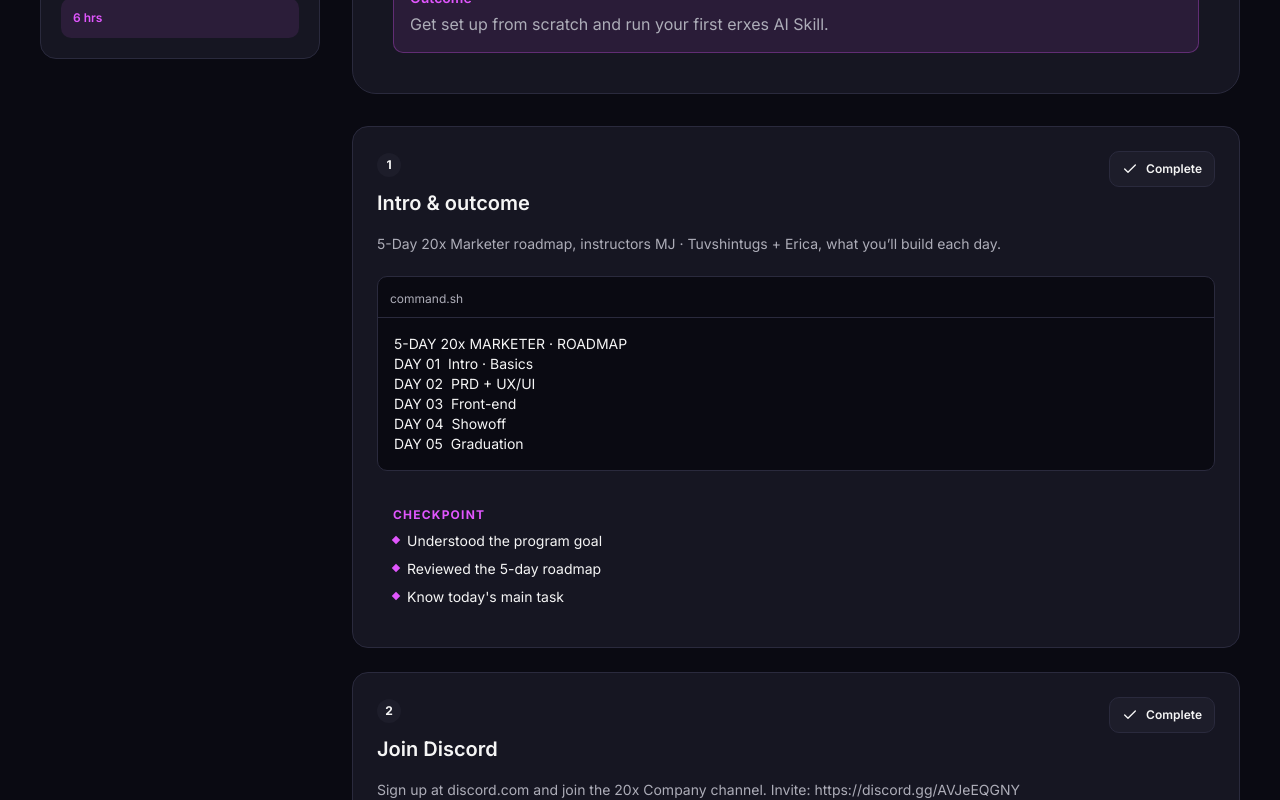
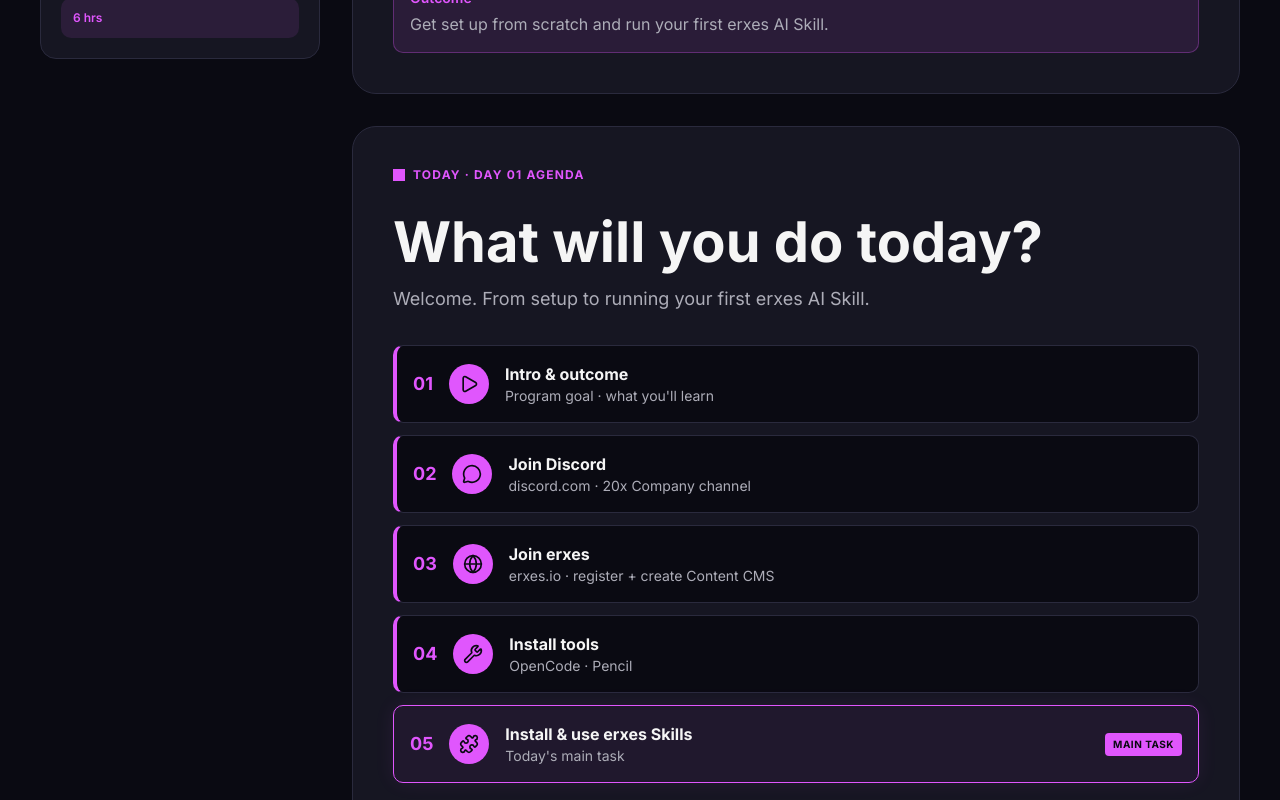
Before and after one commit to Enkhuushka/erxes-20x-web, a Next.js app: page /en/day/1 in a window 1280 px wide. Shown: the part 440-1240 px from the top of the page. Built offline with nearby package versions, Linux system fonts and the light colour scheme; no server answers.

Commit message:
chore: initial site build

```diff
--- a/messages/en.json
+++ b/messages/en.json
@@ -95,6 +95,10 @@
     "copied": "Copied",
     "openLink": "Open",
     "scan": "Scan QR",
+    "agendaEyebrow": "TODAY · DAY 0{day} AGENDA",
+    "agendaTitle": "What will you do today?",
+    "agendaLead": "Welcome. From setup to running your first erxes AI Skill.",
+    "mainTask": "MAIN TASK",
     "checkpoint": "Checkpoint",
     "complete": "Complete",
     "completed": "Done",
--- a/messages/mn.json
+++ b/messages/mn.json
@@ -95,6 +95,10 @@
     "copied": "Хуулбарлалаа",
     "openLink": "Нээх",
     "scan": "QR унших",
+    "agendaEyebrow": "ӨНӨӨДӨР · DAY 0{day} AGENDA",
+    "agendaTitle": "Өнөөдөр та юу хийх вэ?",
+    "agendaLead": "Тавтай морил. Setup-аас эхлээд эхний AI Skill-ээ ашиглах хүртэл.",
+    "mainTask": "ӨНӨӨДРИЙН ГОЛ ДААЛГАВАР",
     "checkpoint": "Checkpoint",
     "complete": "Дуусгах",
     "completed": "Дууссан",
--- a/src/components/sections/DayPage.tsx
+++ b/src/components/sections/DayPage.tsx
@@ -4,7 +4,14 @@
 import { useLocale, useTranslations } from "next-intl";
 import { useState } from "react";
 import { motion } from "framer-motion";
-import { ArrowLeft, ArrowRight, Check, CheckCheck, ExternalLink } from "lucide-react";
+import { ArrowLeft, ArrowRight, Check, CheckCheck, ExternalLink, Play, MessageCircle, Globe, Wrench, Puzzle, FileText, Palette, Code, Rocket, FileCode } from "lucide-react";
+
+export type AgendaItem = {
+  title: string;
+  desc: string;
+  icon: "play" | "message" | "globe" | "wrench" | "puzzle" | "file" | "palette" | "code" | "rocket" | "file-code";
+  main?: boolean;
+};
 
 export type Lesson = {
   title: string;
@@ -18,6 +25,7 @@
   title: string;
   outcome: string;
   lessons: Lesson[];
+  agenda?: AgendaItem[];
 };
 
 export default function DayPage({ day }: { day: DayData }) {
@@ -79,6 +87,8 @@
                 <p className="mt-1 text-muted-foreground">{day.outcome}</p>
               </div>
             </motion.div>
+
+            {day.agenda && day.agenda.length > 0 && <Agenda day={day} />}
 
             <div className="mb-12 space-y-6">
               {day.lessons.map((lesson, i) => (
@@ -218,6 +228,76 @@
   );
 }
 
+function Agenda({ day }: { day: DayData }) {
+  const t = useTranslations("dayPage");
+
+  const iconMap: Record<AgendaItem["icon"], React.ElementType> = {
+    play: Play,
+    message: MessageCircle,
+    globe: Globe,
+    wrench: Wrench,
+    puzzle: Puzzle,
+    file: FileText,
+    palette: Palette,
+    code: Code,
+    rocket: Rocket,
+    "file-code": FileCode,
+  };
+
+  return (
+    <motion.div
+      initial={{ opacity: 0, y: 16 }}
+      animate={{ opacity: 1, y: 0 }}
+      transition={{ duration: 0.4, delay: 0.1 }}
+      className="mb-8 overflow-hidden rounded-[24px] border border-border bg-card p-6 md:p-10"
+    >
+      <div className="mb-6 flex items-center gap-2">
+        <span className="h-3 w-3 bg-primary" />
+        <span className="text-xs font-bold uppercase tracking-widest text-primary">
+          {t("agendaEyebrow", { day: day.id })}
+        </span>
+      </div>
+
+      <h2 className="mb-2 text-[clamp(2rem,5vw,3.5rem)] font-bold leading-tight text-foreground">
+        {t("agendaTitle")}
+      </h2>
+      <p className="mb-8 text-lg text-muted-foreground">{t("agendaLead")}</p>
+
+      <div className="space-y-3">
+        {day.agenda?.map((item, i) => {
+          const Icon = iconMap[item.icon];
+          return (
+            <div
+              key={i}
+              className={`relative flex items-center gap-4 rounded-[10px] p-4 transition-all hover:bg-primary/5 ${
+                item.main
+                  ? "border border-primary bg-primary/5 shadow-[0_0_20px_rgba(224,86,253,0.08)]"
+                  : "border border-border border-l-4 border-l-primary bg-background"
+              }`}
+            >
+              <span className="text-lg font-bold text-primary">
+                {String(i + 1).padStart(2, "0")}
+              </span>
+              <span className="flex h-10 w-10 flex-shrink-0 items-center justify-center rounded-full bg-primary text-primary-foreground">
+                <Icon className="h-5 w-5" />
+              </span>
+              <div className="min-w-0 flex-1">
+                <h3 className="text-base font-bold text-foreground">{item.title}</h3>
+                <p className="text-sm text-muted-foreground">{item.desc}</p>
+              </div>
+              {item.main && (
+                <span className="hidden rounded bg-primary px-2 py-1 text-[10px] font-bold uppercase tracking-wider text-primary-foreground sm:inline-block">
+                  {t("mainTask")}
+                </span>
+              )}
+            </div>
+          );
+        })}
+      </div>
+    </motion.div>
+  );
+}
+
 function UrlRow({ text, url }: { text: string; url: string }) {
   const t = useTranslations("dayPage");
   const isDiscord = url.includes("discord.gg");
--- a/src/lib/day-data.ts
+++ b/src/lib/day-data.ts
@@ -5,6 +5,13 @@
     id: 1,
     title: "Intro · Basics — Setup & Skills install",
     outcome: "Setup-аас эхлээд эхний AI Skill-ээ ашиглах хүртэл бэлтгэсэн байх.",
+    agenda: [
+      { title: "Intro & outcome", desc: "Хөтөлбөрийн зорилго · юу сурах вэ?", icon: "play" },
+      { title: "Discord нэгдэх", desc: "discord.com · 20x Company channel", icon: "message" },
+      { title: "erxes-д нэгдэх", desc: "erxes.io · бүртгэл + erxes Content CMS үүсгэх", icon: "globe" },
+      { title: "Tools install", desc: "OpenCode · Pencil", icon: "wrench" },
+      { title: "erxes Skills install + ашиглах", desc: "ӨНӨӨДРИЙН ГОЛ ДААЛГАВАР", icon: "puzzle", main: true },
+    ],
     lessons: [
       {
         title: "Intro & outcome",
@@ -42,6 +49,13 @@
     id: 2,
     title: "PRD + UX/UI — BRD & Design.md",
     outcome: "Өөрийн вэбийн BRD/PRD, UX/UI research, Design.md-г бэлдсэн байх.",
+    agenda: [
+      { title: "PRD/BRD бичих", desc: "Бүтээгдэхүүний шаардлага · use case", icon: "file" },
+      { title: "UI/UX + Pencil · MCP", desc: "Дизайн систем · components", icon: "palette" },
+      { title: "Front-end development", desc: "Front-end · polish · iterate", icon: "code" },
+      { title: "GitHub deploy", desc: "Сайтаар нийтлэх · CI/CD", icon: "rocket" },
+      { title: "Design.md", desc: "Reference · style guide", icon: "file-code", main: true },
+    ],
     lessons: [
       {
         title: "PRD/BRD бичих",
@@ -157,6 +171,13 @@
     id: 1,
     title: "Intro · Basics — Setup & Skills Install",
     outcome: "Get set up from scratch and run your first erxes AI Skill.",
+    agenda: [
+      { title: "Intro & outcome", desc: "Program goal · what you'll learn", icon: "play" },
+      { title: "Join Discord", desc: "discord.com · 20x Company channel", icon: "message" },
+      { title: "Join erxes", desc: "erxes.io · register + create Content CMS", icon: "globe" },
+      { title: "Install tools", desc: "OpenCode · Pencil", icon: "wrench" },
+      { title: "Install & use erxes Skills", desc: "Today's main task", icon: "puzzle", main: true },
+    ],
     lessons: [
       {
         title: "Intro & outcome",
@@ -194,6 +215,13 @@
     id: 2,
     title: "PRD + UX/UI — BRD & Design.md",
     outcome: "Prepare your BRD/PRD, UX/UI research, and Design.md for your website.",
+    agenda: [
+      { title: "Write PRD/BRD", desc: "Product requirements · use case", icon: "file" },
+      { title: "UI/UX + Pencil · MCP", desc: "Design system · components", icon: "palette" },
+      { title: "Front-end development", desc: "Build · polish · iterate", icon: "code" },
+      { title: "GitHub deploy", desc: "Publish site · CI/CD", icon: "rocket" },
+      { title: "Design.md", desc: "Reference · style guide", icon: "file-code", main: true },
+    ],
     lessons: [
       {
         title: "Write PRD/BRD",
```
